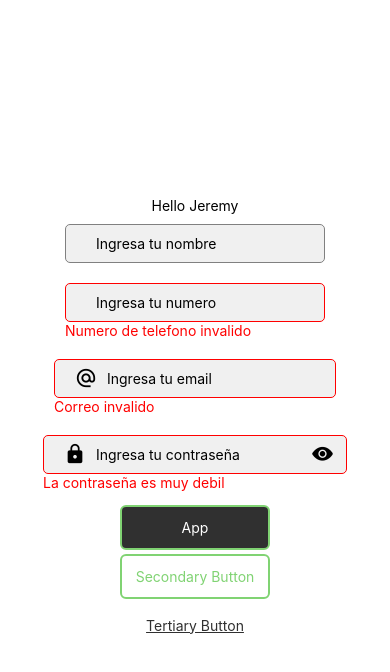
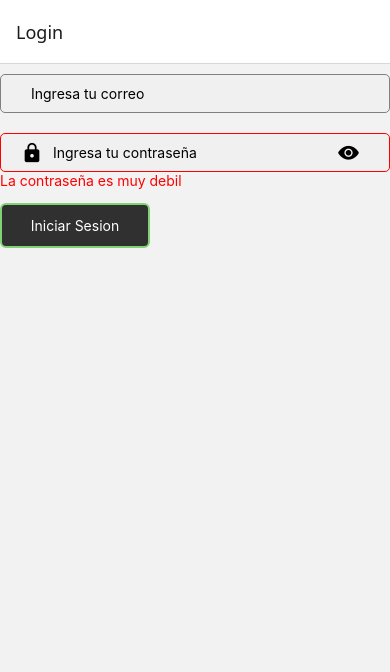
Before and after one commit to Paz-Jeremy/MobileProgrammingProject, a React Native app in the folder MiPrimeraApp/: screen /Profile in a window 390 px wide. Shown: the top 672 px of the page. Built offline with nearby package versions, Linux system fonts and the light colour scheme.

Commit message:
- implementacion de navegacion por tabs - implementacion de navigationRef para reset de history

```diff
--- a/MiPrimeraApp/App.tsx
+++ b/MiPrimeraApp/App.tsx
@@ -1,73 +1,11 @@
-import { StatusBar } from "expo-status-bar";
-import { StyleSheet, Text, View } from "react-native";
-import { CustomButton } from "./src/components/CustomButton";
-import CustomInput from "./src/components/CustomInput";
-import { useState } from "react";
+import { NavigationContainer } from "@react-navigation/native";
+import StackNavigator from "./src/navigation/StackNavigator";
+import { navigationRef } from "./src/navigation/NavigationService";
 
 export default function App() {
-  // Definicion de una variable de estado en Ract
-  const [email, setEmail] = useState("");
-  const [password, setPassword] = useState("");
-  const [name, setName] = useState("");
-  const [number, setNumber] = useState("");
-
   return (
-    <View style={styles.container}>
-      <Text>Hello Jeremy</Text>
-      <StatusBar style="auto" />
-      <CustomInput
-        type={"text"}
-        placeholder={"Ingresa tu nombre"}
-        value={name}
-        onChange={setName}
-      />
-      <CustomInput
-        type={"number"}
-        placeholder={"Ingresa tu numero"}
-        value={number}
-        onChange={setNumber}
-      />
-      <CustomInput
-        type={"email"}
-        placeholder={"Ingresa tu email"}
-        value={email}
-        onChange={setEmail}
-      />
-      <CustomInput
-        type={"password"}
-        placeholder={"Ingresa tu contraseña"}
-        value={password}
-        onChange={setPassword}
-      />
-      <CustomButton
-        title={"App"}
-        onPress={() => {
-          console.log("Press desde boton app");
-        }}
-      />
-      <CustomButton
-        title={"Secondary Button"}
-        onPress={() => {
-          console.log("Press desde boton secundario");
-        }}
-        variant="secundary"
-      />
-      <CustomButton
-        title={"Tertiary Button"}
-        onPress={() => {
-          console.log("Press desde boton terciario");
-        }}
-        variant="tertiary"
-      />
-    </View>
+    <NavigationContainer ref={navigationRef}>
+      <StackNavigator />
+    </NavigationContainer>
   );
 }
-
-const styles = StyleSheet.create({
-  container: {
-    flex: 1,
-    backgroundColor: "#fff",
-    alignItems: "center",
-    justifyContent: "center",
-  },
-});
--- /dev/null
+++ b/MiPrimeraApp/src/navigation/NavigationService.ts
@@ -0,0 +1,4 @@
+import { createNavigationContainerRef } from "@react-navigation/native";
+import { RootStackParamList } from "./StackNavigator";
+
+export const navigationRef = createNavigationContainerRef<RootStackParamList>();
--- /dev/null
+++ b/MiPrimeraApp/src/navigation/StackNavigator.tsx
@@ -0,0 +1,27 @@
+import { createNativeStackNavigator } from "@react-navigation/native-stack";
+import LoginScreen from "../screens/LoginScreen";
+import HomeScreen from "../screens/HomeScreen";
+import TabNavigator from "./TabsNavigator";
+
+//1. declarar tipado para pantallas y sus parametros
+export type RootStackParamList = {
+  Login: undefined;
+  Home: { email: string };
+  UserTabs: undefined;
+};
+//2. crear el stack navigator el cual va a manejar la navegacion
+const Stack = createNativeStackNavigator<RootStackParamList>();
+
+//3. utilizar el stack
+export default function StackNavigator() {
+  return (
+    <Stack.Navigator
+      initialRouteName="Login"
+      screenOptions={{ headerShown: true }}
+    >
+      <Stack.Screen name="Login" component={LoginScreen} />
+      <Stack.Screen name="Home" component={HomeScreen} />
+      <Stack.Screen name="UserTabs" component={TabNavigator} />
+    </Stack.Navigator>
+  );
+}
--- /dev/null
+++ b/MiPrimeraApp/src/navigation/TabsNavigator.tsx
@@ -0,0 +1,22 @@
+import { createBottomTabNavigator } from "@react-navigation/bottom-tabs";
+import ProfileScreen from "../screens/UserSettings/ProfileScreen";
+import SettingsScreen from "../screens/UserSettings/SettingsScreen";
+
+//1. declarar tipado para pantallas y sus parametros
+type TabsParamList = {
+  Profile: undefined;
+  Settings: undefined;
+};
+
+//2. crear el tabs navigator el cual se va a manejar la navegacion por pestañas
+const Tab = createBottomTabNavigator<TabsParamList>();
+
+//3. utilizar el tab navigator
+export default function TabNavigator() {
+  return (
+    <Tab.Navigator>
+      <Tab.Screen name="Profile" component={ProfileScreen} />
+      <Tab.Screen name="Settings" component={SettingsScreen} />
+    </Tab.Navigator>
+  );
+}
--- /dev/null
+++ b/MiPrimeraApp/src/screens/HomeScreen.tsx
@@ -0,0 +1,22 @@
+import { NativeStackScreenProps } from "@react-navigation/native-stack";
+import { View, Text } from "react-native";
+import { RootStackParamList } from "../navigation/StackNavigator";
+import { StatusBar } from "expo-status-bar";
+import { CustomButton } from "../components/CustomButton";
+
+
+type Props = NativeStackScreenProps<RootStackParamList, "Home">;
+
+export default function HomeScreen({ route, navigation }: Props) {
+  const { email } = route.params;
+  const handleLoadSettings = () => {
+    navigation.navigate("UserTabs");
+  };
+  return (
+    <View>
+      <StatusBar style="auto" />
+      <Text> Hola {email}, Bienvenido a Home </Text>
+      <CustomButton title={"Ir a User Settings"} onPress={handleLoadSettings} />
+    </View>
+  );
+}
--- /dev/null
+++ b/MiPrimeraApp/src/screens/LoginScreen.tsx
@@ -0,0 +1,34 @@
+import { View } from "react-native";
+import CustomInput from "../components/CustomInput";
+import { CustomButton } from "../components/CustomButton";
+import { useState } from "react";
+
+export default function LoginScreen({ navigation }: any) {
+  const [email, setEmail] = useState("");
+
+  const handleLogin = () => {
+    try {
+      navigation.navigate("Home", { email });
+    } catch (error) {
+      console.log(error);
+    }
+  };
+
+  return (
+    <View>
+      <CustomInput
+        placeholder={"Ingresa tu correo"}
+        value={email}
+        onChange={setEmail}
+      />
+
+      <CustomInput
+        type={"password"}
+        placeholder={"Ingresa tu contraseña"}
+        value={""}
+        onChange={() => {}}
+      />
+      <CustomButton title={"Iniciar Sesion"} onPress={handleLogin} />
+    </View>
+  );
+}
--- /dev/null
+++ b/MiPrimeraApp/src/screens/UserSettings/ProfileScreen.tsx
@@ -0,0 +1,27 @@
+import { View, Text } from "react-native";
+
+import { navigationRef } from "../../navigation/NavigationService";
+import { CustomButton } from "../../components/CustomButton";
+
+export default function ProfileScreen({ navigation }: any) {
+  const handleLogout = () => {
+    if (navigationRef.isReady()) {
+      navigationRef.reset({
+        //indice del arreglo routes, que indica la vista actual al momento reset el stack de navegacion
+        index: 0,
+        //es un arreglo de objetos, para el cual cada objeto representa una ruta en el nuevo historial del stack
+        routes: [{ name: "Login" }],
+      });
+    }
+  };
+  const handleGoToLogin = () => {
+    navigation.navigate("Login");
+  };
+  return (
+    <View>
+      <Text> Bienvenido a Profile</Text>
+      <CustomButton title={"Cerrar Sesion"} onPress={handleLogout} />
+      <CustomButton title={"Ir a Login"} onPress={handleGoToLogin} />
+    </View>
+  );
+}
--- /dev/null
+++ b/MiPrimeraApp/src/screens/UserSettings/SettingsScreen.tsx
@@ -0,0 +1,9 @@
+import { View, Text } from "react-native";
+
+export default function SettingsScreen() {
+  return (
+    <View>
+      <Text> Bienvenido a Settings</Text>
+    </View>
+  );
+}
```
Also changed, not shown: MiPrimeraApp/package.json (+10 -1 lines), MiPrimeraApp/src/screens/RegisterScreen.tsx (added, +71 -0 lines), 1 other file (tests, documents, lock files or other folders).
